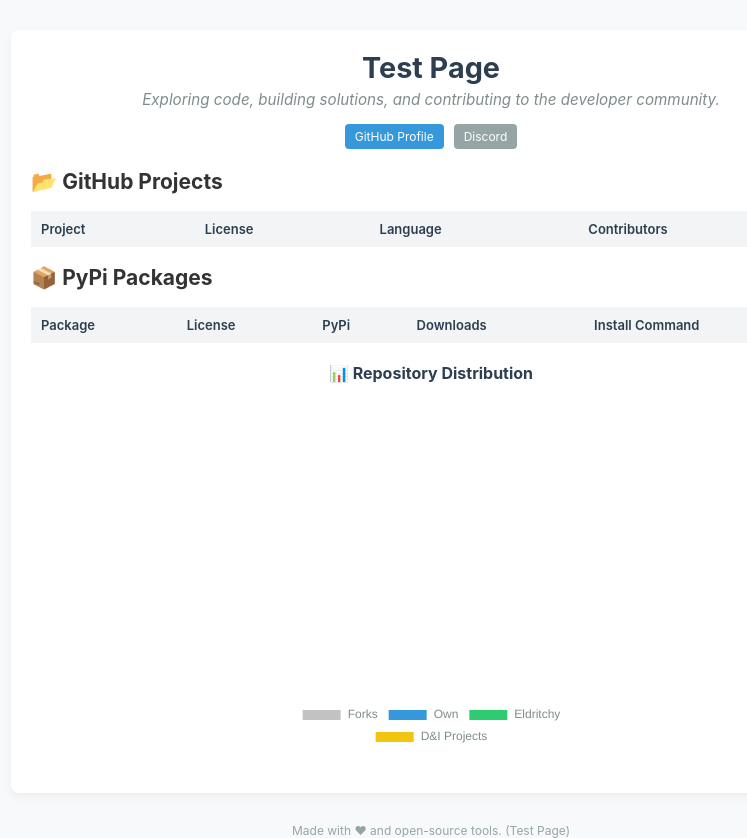
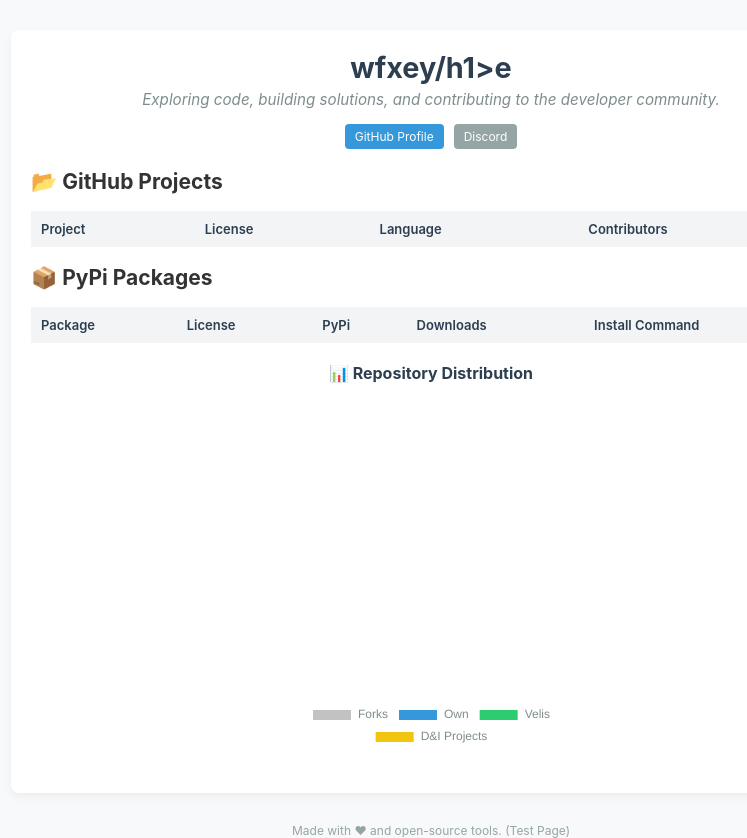
Before and after one commit to wfxey/wfxey.github.io, a plain HTML site: page index.html in a window 1280 px wide. Shown: the whole page, without its empty margins (209-956 px from the left). Drawn offline with nearby package versions, Linux system fonts and the light colour scheme.

Commit message:
Update index.html

```diff
--- a/index.html
+++ b/index.html
@@ -4,7 +4,7 @@
   <meta charset="UTF-8">
   <meta name="viewport" content="width=device-width, initial-scale=1.0">
   <meta name="author" content="wfxey">
-  <title>Test Page</title>
+  <title>wfxey</title>
 
   <script src="https://cdn.jsdelivr.net/npm/chart.js"></script>
 
@@ -114,7 +114,7 @@
 <body>
   <div class="container">
     <div class="header">
-      <h1>Test Page</h1>
+      <h1>wfxey/h1>e</h1>
       <p><em>Exploring code, building solutions, and contributing to the developer community.</em></p>
       <div class="badges">
         <a href="#" class="badge badge-blue">GitHub Profile</a>
@@ -171,7 +171,7 @@
     const repoChart = new Chart(ctx, {
       type: 'doughnut',
       data: {
-        labels: ['Forks', 'Own', 'Eldritchy', 'D&I Projects'],
+        labels: ['Forks', 'Own', 'Velis', 'D&I Projects'],
         datasets: [{
           data: [0, 0, 0, 0], // Data
           backgroundColor: ['#9999', '#3498db', '#2ecc71', '#f1c40f'],
```
